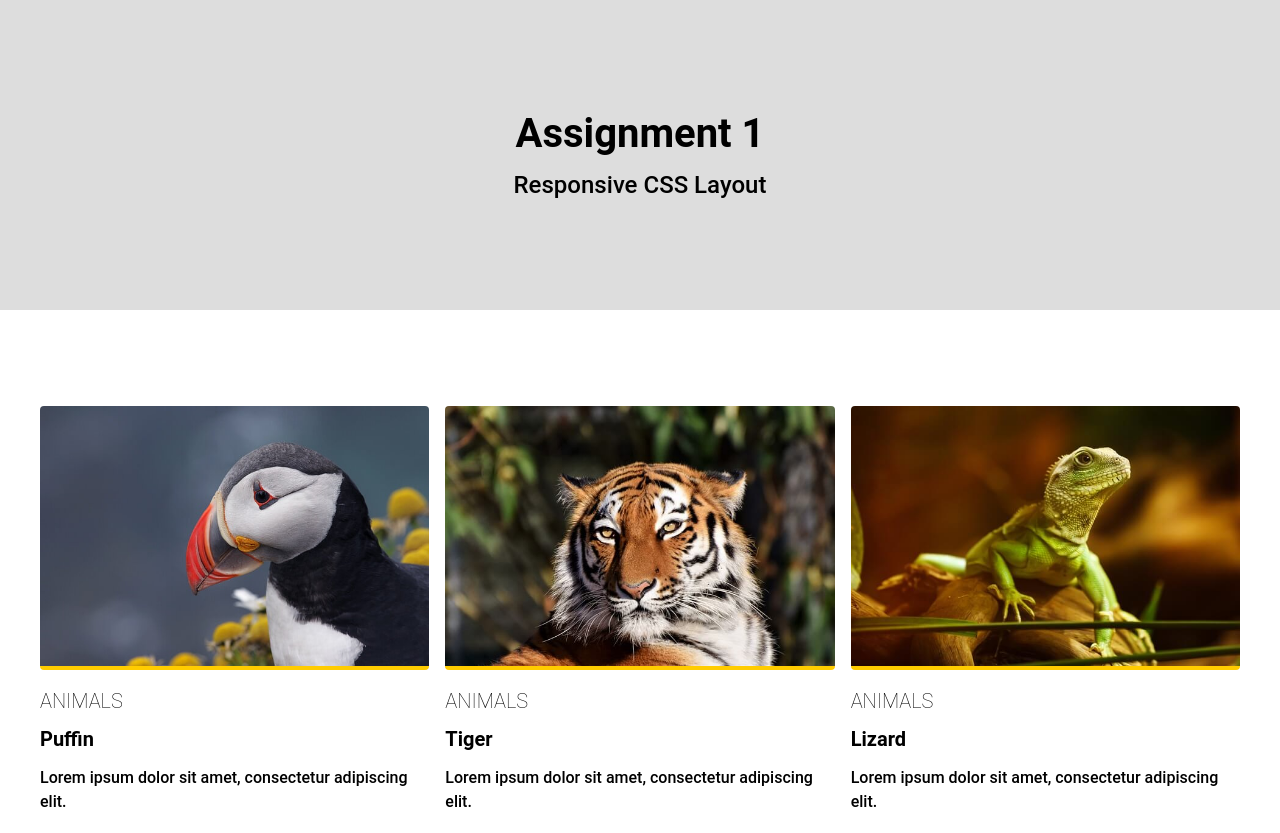
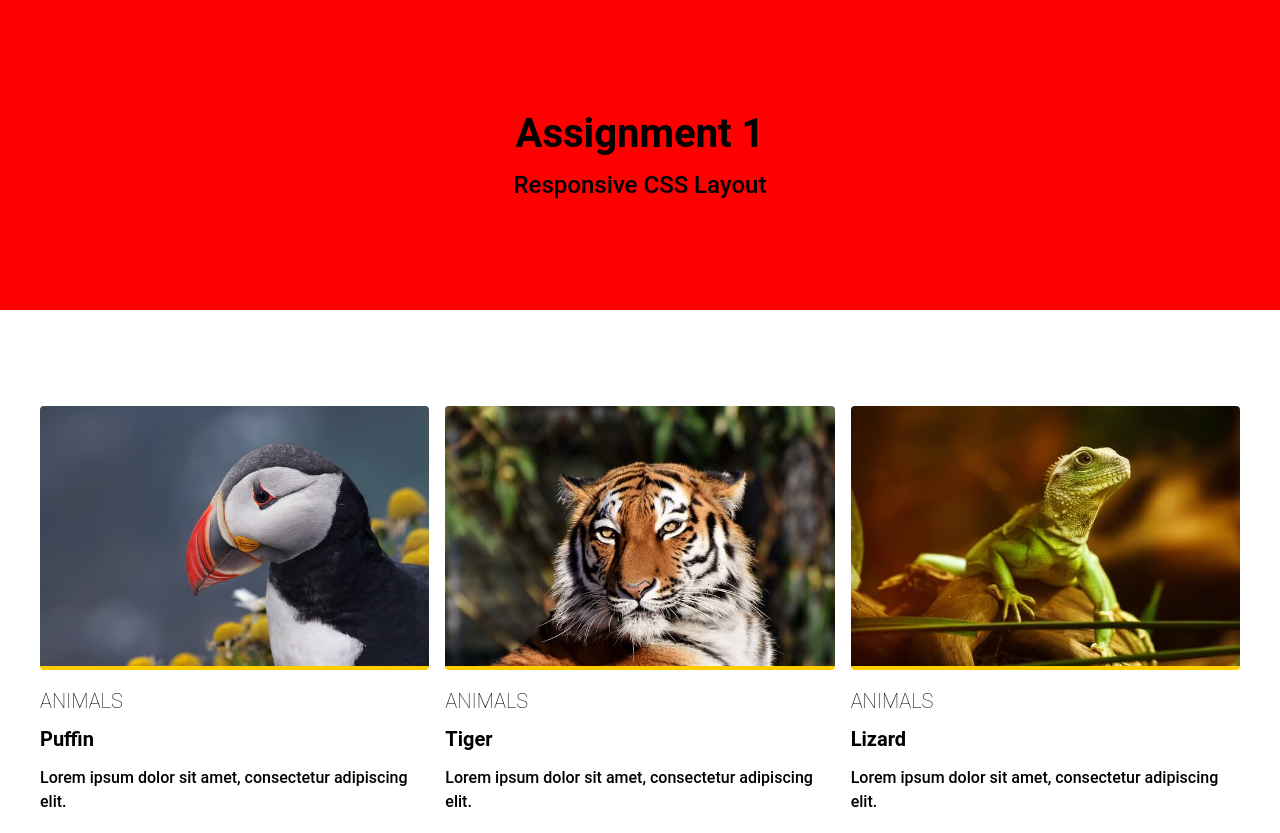
Before and after one commit to RonishRana/Web-, a plain HTML site: page index.html in a window 1280 px wide. Shown: the top 833 px of the page. Drawn offline with Linux system fonts and the light colour scheme.

Commit message:
Update global.css

```diff
--- a/global.css
+++ b/global.css
@@ -8,7 +8,7 @@
 
 /* Section Header Content */
 .header-container {
-  background-color: #dddddd;
+  background-color: #fe0000;
   text-align: center;
   padding: 6rem 1rem;
 }
```
